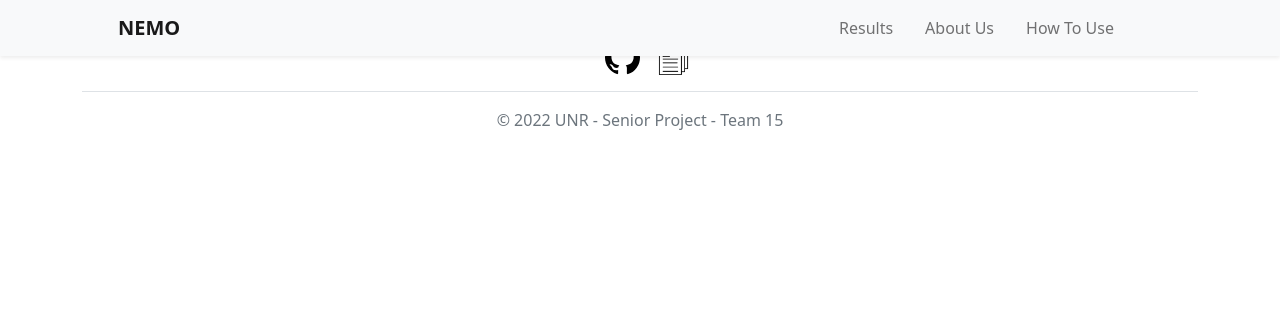
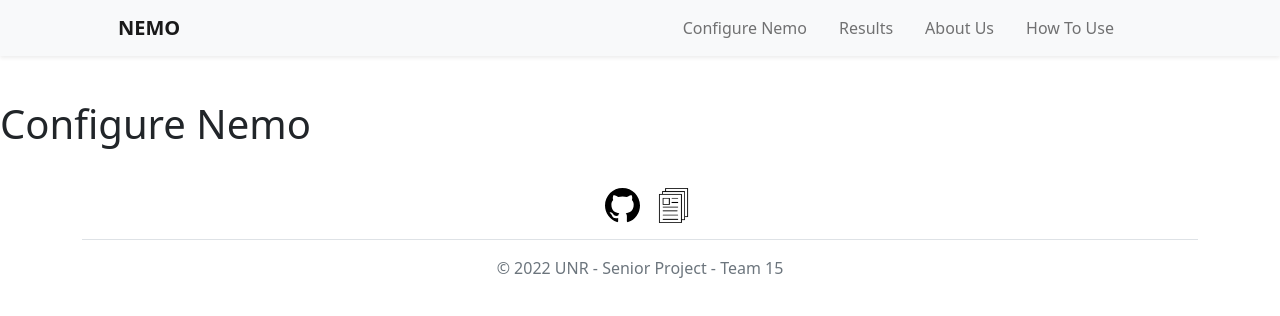
Before and after one commit to Curtis-CS/Nemo-Frontend, a Vue app: page /configurenemo in a window 1280 px wide. Shown: the top 316 px of the page. Built offline with nearby package versions, Linux system fonts and the light colour scheme.

Commit message:
Curtis Add ConfigureNemo Base

```diff
--- a/src/components/MenuBar.vue
+++ b/src/components/MenuBar.vue
@@ -15,6 +15,9 @@
         <div class="collapse navbar-collapse" id="navbarResponsive">
           <ul class="navbar-nav ms-auto me-4 my-3 my-lg-0">
             <li class="nav-item">
+              <router-link class="nav-link me-lg-3" to="/configurenemo">Configure Nemo</router-link>
+            </li>
+            <li class="nav-item">
               <router-link class="nav-link me-lg-3" to="/results">Results</router-link>
             </li>
             <li class="nav-item">
--- a/src/main.js
+++ b/src/main.js
@@ -3,6 +3,7 @@ import {createRouter, createWebHistory} from 'vue-router'
 import App from './App.vue'
 import Home from './views/Home.vue'
 import AboutUs from './views/AboutUs.vue'
+import ConfigureNemo from './views/ConfigureNemo.vue'
 import Results from './views/Results.vue'
 import HowTo from './views/HowTo.vue'
 import "bootstrap/dist/css/bootstrap.css"
@@ -13,6 +14,7 @@ const router = createRouter({
         {path: '/', name: 'Home', component: Home},
         {path: '/aboutus', name: 'AboutUs', component: AboutUs},
         {path: '/results', name: 'Results', component: Results},
+        {path: '/configurenemo', name: 'ConfigureNemo', component: ConfigureNemo},
         {path: '/howto', name: 'HowTo', component: HowTo}
     ]
 })
--- /dev/null
+++ b/src/views/ConfigureNemo.vue
@@ -0,0 +1,17 @@
+<template>
+	<div class="InitialPadding">
+		<h1>Configure Nemo</h1>
+	</div>
+</template>
+
+<script>
+export default {
+  name: "ConfigureNemo"
+}
+</script>
+
+<style scoped>
+.InitialPadding {
+	padding-top: 100px;
+}
+</style>
```
